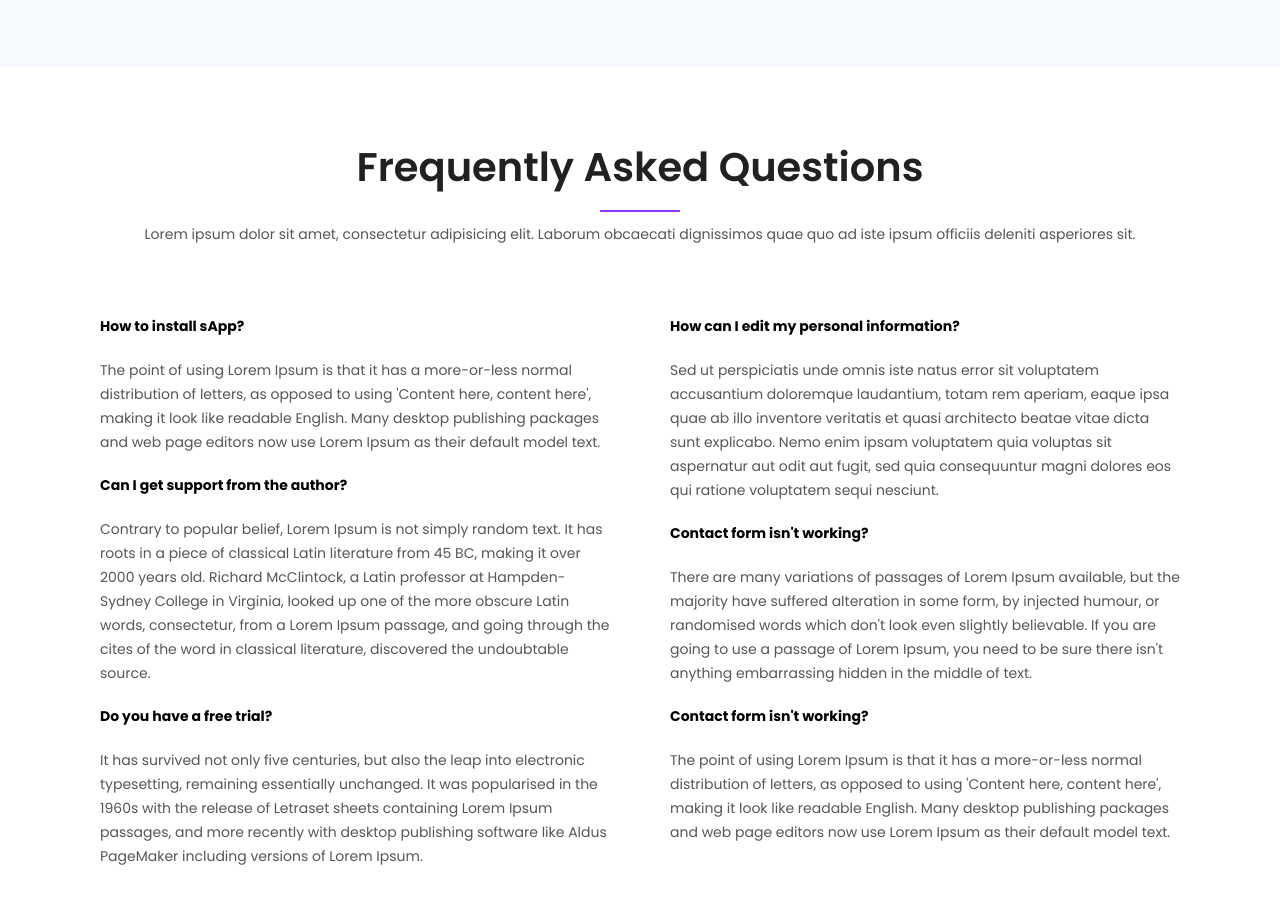
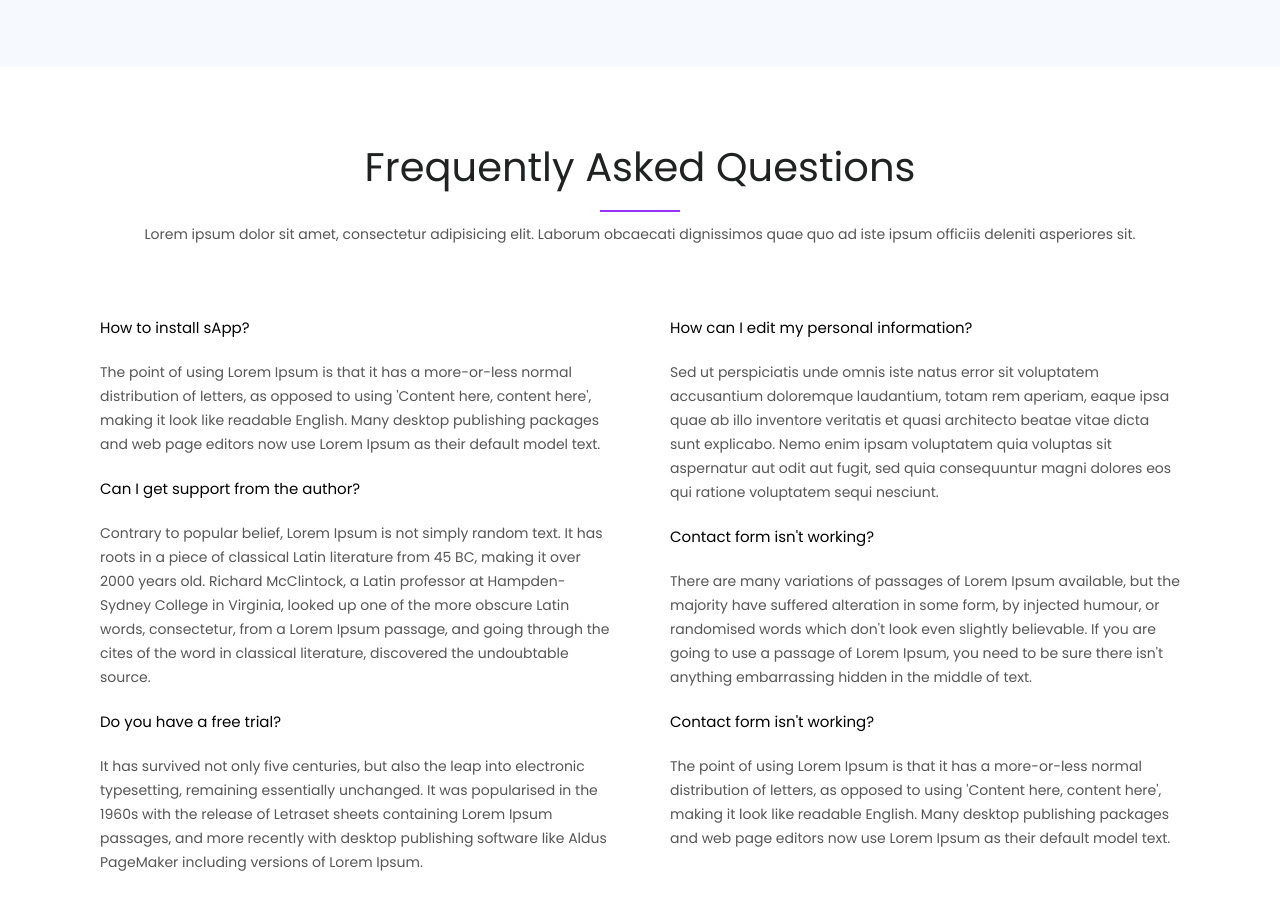
Before and after one commit to front-end-by-rimantas/39-grupe-portfolio-react, a website: page index.html in a window 1280 px wide. Shown: the part 4761-5670 px from the top of the page. Drawn offline with Linux system fonts and the light colour scheme.

Commit message:
#11 Frequently Asked Questions

```diff
--- a/css/pages/home.css
+++ b/css/pages/home.css
@@ -673,7 +673,7 @@ margin: 10px 0;
 
 .frequently-asked > h2{
     position: relative;
-    font-weight: 600;
+    font-weight: 400;
     font-size: 40px;
     margin-bottom: 25px;
 }
@@ -725,8 +725,16 @@ margin: 10px 0;
   margin-bottom: 21px;
 }
 
-.text-columns > .column-one, .column-two > h4{
+.text-columns > .column-one, .column-two > h4 {
   color: black;
+  font-weight: 400;
+  font-size: 15px;
+}
+
+.column-one > h4 {
+  color: black;
+  font-weight: 400;
+  font-size: 15px;
 }
 
 .row:after {
```
